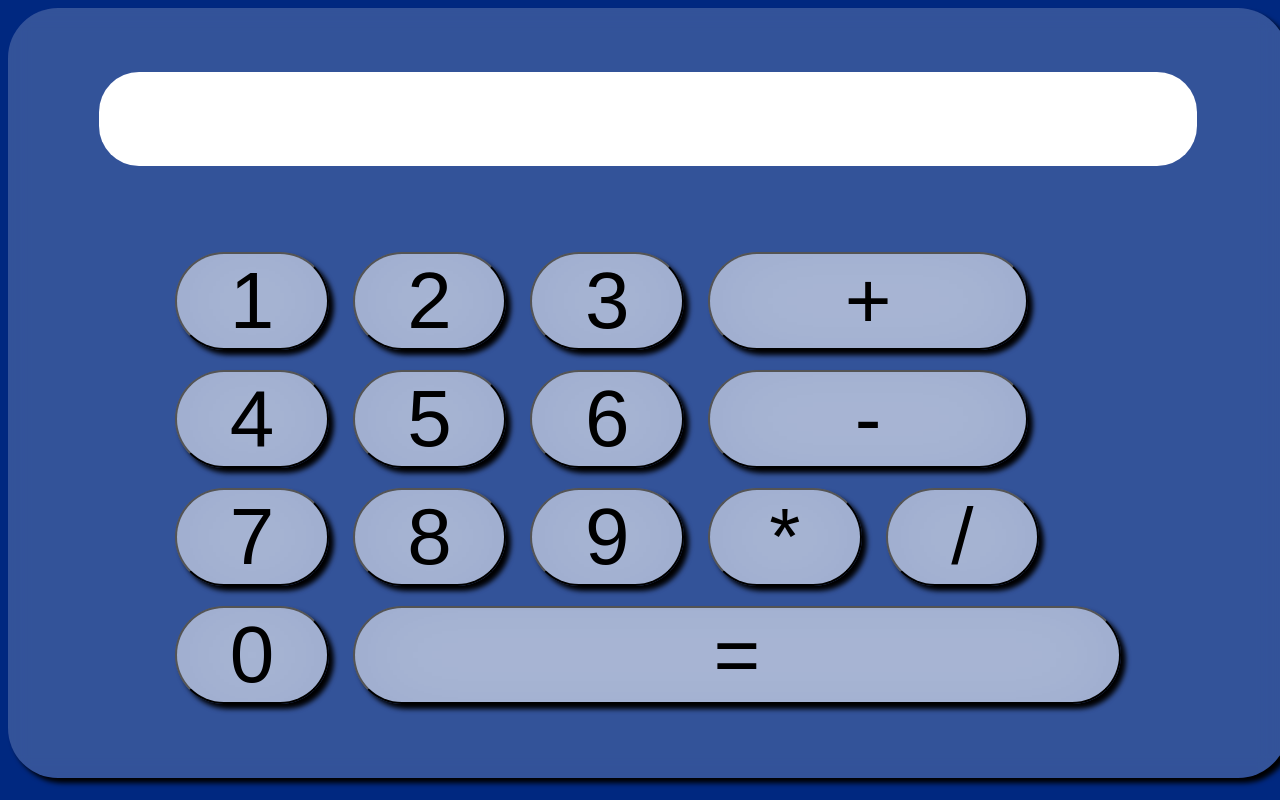
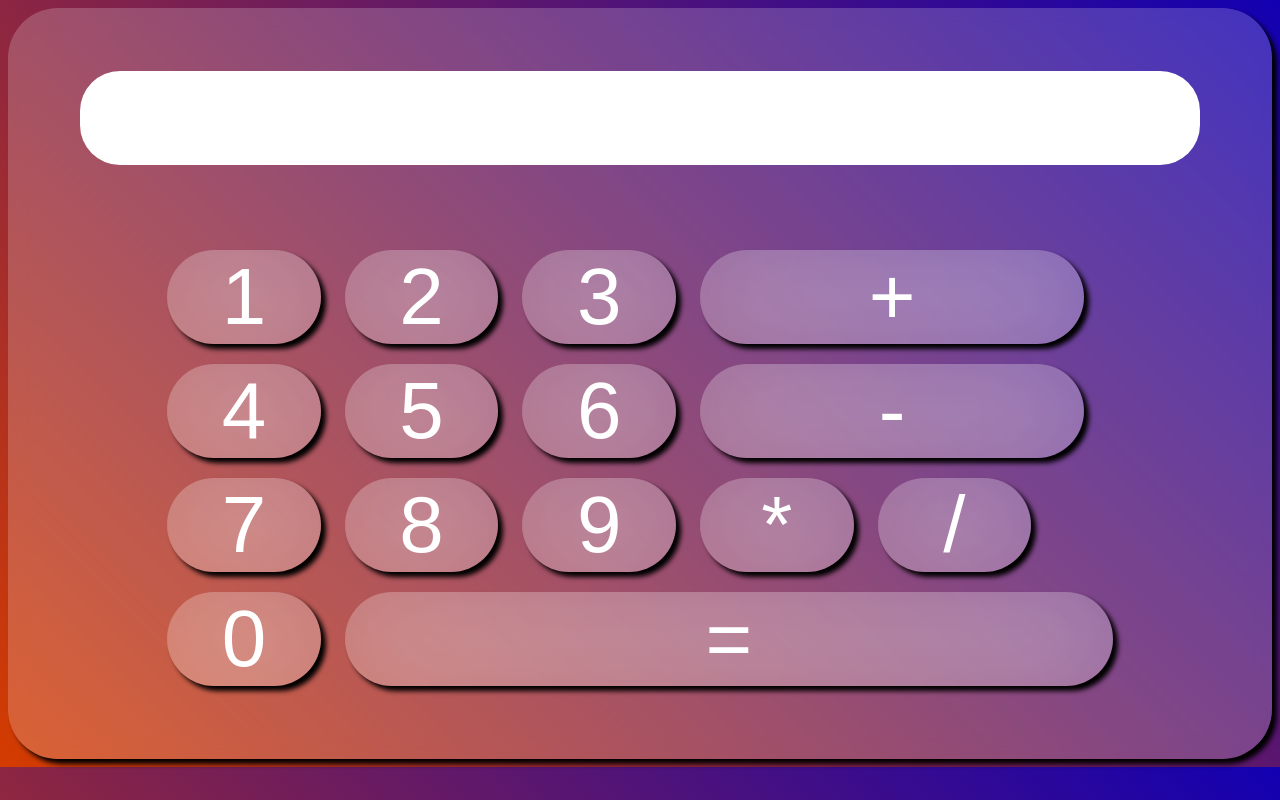
Before and after one commit to Tigran1112/Calculator-tauri, a website: page src/index.html in a window 1280 px wide. Drawn offline with Linux system fonts and the light colour scheme.

Commit message:
poop design

```diff
--- a/src/styles.css
+++ b/src/styles.css
@@ -1,8 +1,6 @@
 body
 {
-  background: #002880;
-  width: 100%;
-  height: 100%;
+  background: linear-gradient(45deg, #d43c00, #1200b1);
   display: flex;
   overflow: hidden;
   justify-content: center;
@@ -13,7 +11,7 @@ body
   background: rgba(255, 255, 255, 0.2);
   backdrop-filter: blur(10px);
   -webkit-backdrop-filter: blur(10px);
-  width: 95%;
+  width: 90%;
   height: 95%;
   padding: 5%;
   border-radius: 50px;
@@ -30,24 +28,37 @@ input
   border: transparent;
   border-radius: 40px;
   margin-bottom: 5%;
+  padding-left: 20px;
+  padding-right: 20px;
 }
 button
 {
-  background: rgba(255, 255, 255, 0.5);
+  outline: none;
+  background: rgba(255, 255, 255, 0.2);
+  color: rgb(255, 255, 255);
   backdrop-filter: blur(50px);
   -webkit-backdrop-filter: blur(10px);
+  border: transparent;
   border-radius: 50px;
   box-shadow: 5px 5px 5px #000;
   margin: 10px;
   font-size: 80px;
   width: 12vw;
+  transition: 0.3s;
 }
-.action
+button:hover
 {
+  font-size: 85px;
+  background: rgba(255, 255, 255, 0.4);
+}
+button:active
+{
+  background: rgba(255, 255, 255, 0.8);
+  color: #000;
 }
 #plus, #minus
 {
-  width: 25vw;
+  width: 30vw;
 }
 #count
 {
```
